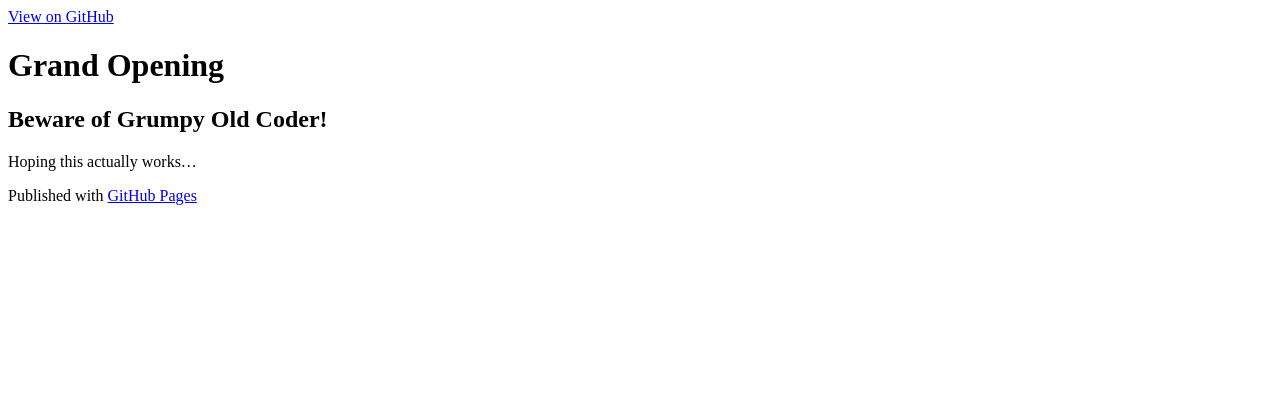
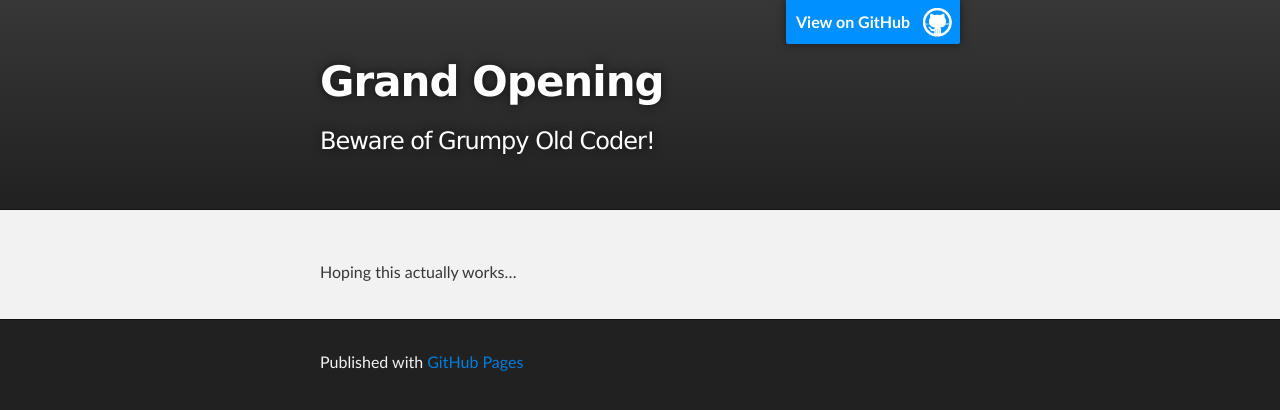
Before and after one commit to jhermann/jhermann.github.io, a Jekyll site: the page built from _posts/2013-08-17-grand-opening.md, in a window 1280 px wide. Shown: the top 410 px of the page. Built offline with Jekyll 4.4.1, drawn with Linux system fonts in a browser that asks for light colours; Markdown is read by kramdown in place of the engine named in the settings.

Commit message:
use server-absolute URLs

```diff
--- a/_layouts/default.html
+++ b/_layouts/default.html
@@ -6,7 +6,7 @@
     <meta http-equiv="X-UA-Compatible" content="chrome=1" />
     <meta name="description" content="{{ page.title }}" />
 
-    <link rel="stylesheet" type="text/css" media="screen" href="stylesheets/stylesheet.css">
+    <link rel="stylesheet" type="text/css" media="screen" href="/stylesheets/stylesheet.css">
 
     <title>{{ page.title }} — jhermann.github.io</title>
   </head>
--- a/_layouts/post.html
+++ b/_layouts/post.html
@@ -1,8 +1,8 @@
 ---
 layout: default
-title: This is just a placeholder post
+title: jhermann's github blog
 ---
 
-<h1>{{ post.title }}</h1>
+<h3>{{ post.title }}</h3>
 
 {{ content }}
--- a/stylesheets/stylesheet.css
+++ b/stylesheets/stylesheet.css
@@ -77,7 +77,7 @@ h1 {
 h2 {
   padding-bottom: 10px;
   font-size: 32px;
-  background: url('../images/bg_hr.png') repeat-x bottom;
+  background: url('/images/bg_hr.png') repeat-x bottom;
 }
 
 h3 {
@@ -227,7 +227,7 @@ hr {
   height: 1px;
   margin-bottom: 5px;
   border: none;
-  background: url('../images/bg_hr.png') repeat-x center;
+  background: url('/images/bg_hr.png') repeat-x center;
 }
 
 table {
@@ -281,7 +281,7 @@ Full-Width Styles
   z-index: 10;
   padding: 10px 50px 10px 10px;
   color: #fff;
-  background: url('../images/blacktocat.png') #0090ff no-repeat 95% 50%;
+  background: url('/images/blacktocat.png') #0090ff no-repeat 95% 50%;
   font-weight: 700;
   box-shadow: 0 0 10px rgba(0,0,0,.5);
   border-bottom-left-radius: 2px;
@@ -324,7 +324,7 @@ Full-Width Styles
   bottom: -40px;
   right: 0;
   height: 70px;
-  background: url('../images/icon_download.png') no-repeat 0% 90%;
+  background: url('/images/icon_download.png') no-repeat 0% 90%;
 }
 
 .zip_download_link {
@@ -334,7 +334,7 @@ Full-Width Styles
   height:70px;
   text-indent: -5000px;
   overflow: hidden;
-  background: url(../images/sprite_download.png) no-repeat bottom left;
+  background: url(/images/sprite_download.png) no-repeat bottom left;
 }
 
 .tar_download_link {
@@ -344,16 +344,16 @@ Full-Width Styles
   height:70px;
   text-indent: -5000px;
   overflow: hidden;
-  background: url(../images/sprite_download.png) no-repeat bottom right;
+  background: url(/images/sprite_download.png) no-repeat bottom right;
   margin-left: 10px;
 }
 
 .zip_download_link:hover {
-  background: url(../images/sprite_download.png) no-repeat top left;
+  background: url(/images/sprite_download.png) no-repeat top left;
 }
 
 .tar_download_link:hover {
-  background: url(../images/sprite_download.png) no-repeat top right;
+  background: url(/images/sprite_download.png) no-repeat top right;
 }
 
 #main_content_wrap {
```
